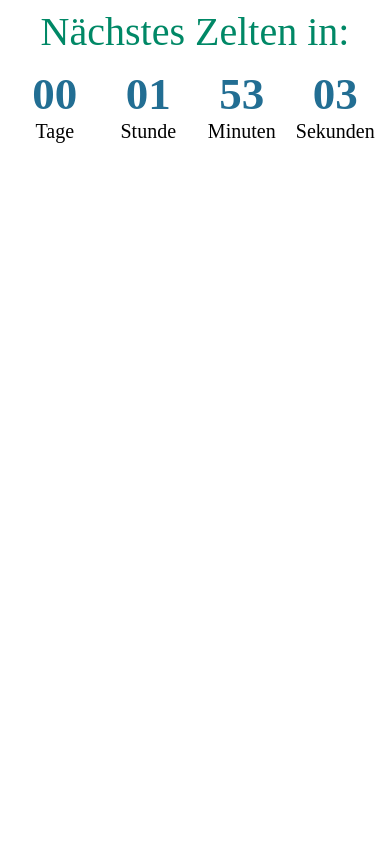
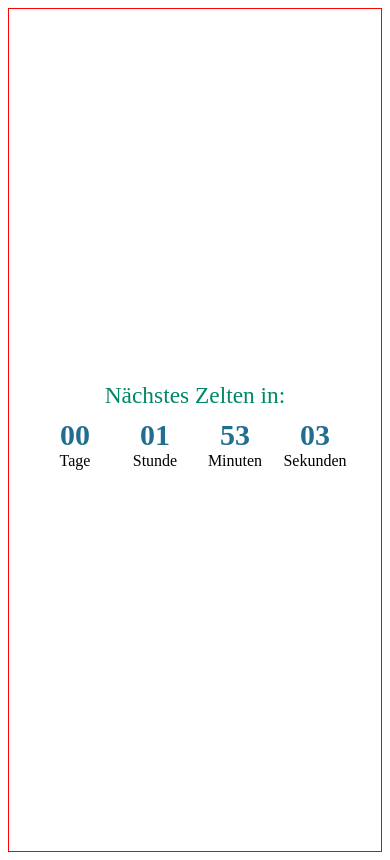
Before and after one commit to BennetE/zelten-countdown, a Svelte app: page / in a window 390 px wide. Built offline with nearby package versions, Linux system fonts and the light colour scheme; the HTML template or start-up script is replaced by a standard one.

Commit message:
added mobile support

```diff
--- a/package.json
+++ b/package.json
@@ -4,8 +4,8 @@
   "private": true,
   "scripts": {
     "build": "rollup -c",
-    "dev": "rollup -c -w",
-    "start": "sirv docs --no-clear",
+    "dev": "rollup -c -w ",
+    "start": "sirv docs --no-clear --host",
     "check": "svelte-check --tsconfig ./tsconfig.json"
   },
   "devDependencies": {
@@ -25,8 +25,6 @@
     "typescript": "^4.0.0"
   },
   "dependencies": {
-    "axios": "^0.27.2",
-    "date-fns": "^2.28.0",
     "sirv-cli": "^2.0.0"
   }
 }
--- a/src/App.svelte
+++ b/src/App.svelte
@@ -22,11 +22,16 @@
 
 <style>
     main {
-        text-align: center;
+        border: 1px solid red;
+        height: 100vh;
+        box-sizing: border-box;
+        display: flex;
+        flex-direction: column;
+        justify-content: center;
+        align-items: center;
     }
 
     h1 {
-        /*border: 1px solid red;*/
         font-size: 40px;
         font-weight: 400;
         color: #086;
@@ -39,4 +44,10 @@
         justify-content: center;
         align-items: center;
     }
+
+    @media only screen and (max-width: 800px) {
+        h1 {
+            font-size: 6vw;
+        }
+    }
 </style>
--- a/src/CountdownBox.svelte
+++ b/src/CountdownBox.svelte
@@ -32,4 +32,17 @@
     #text {
         font-size: 20px;
     }
+
+    @media only screen and (max-width: 800px) {
+        main {
+            height: 70px;
+            width: 80px;
+        }
+        #number {
+            font-size: 30px;
+        }
+        #text {
+            font-size: 16px;
+        }
+    }
 </style>
```
Also changed, not shown: 4 other files (tests, documents, lock files or other folders).
